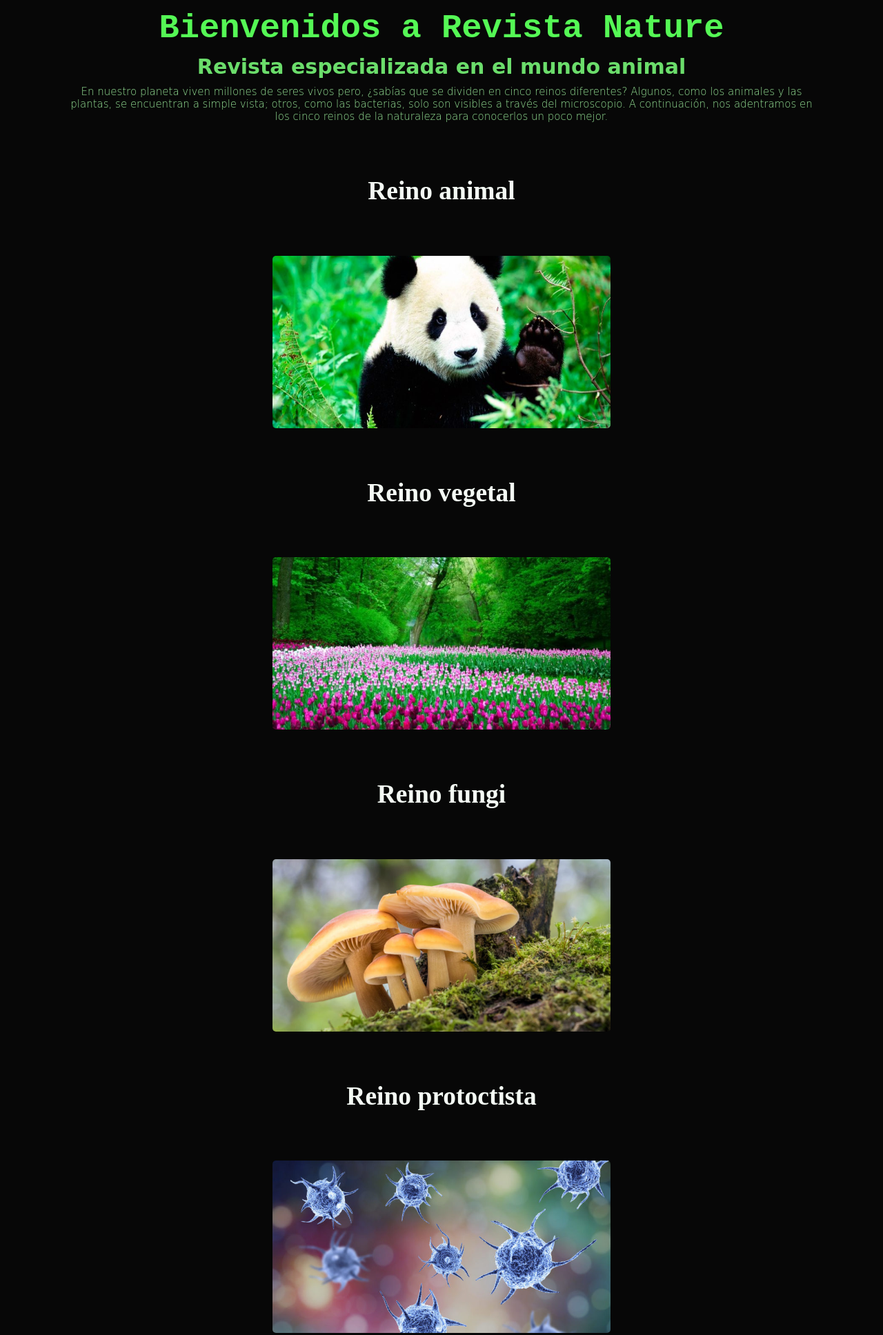
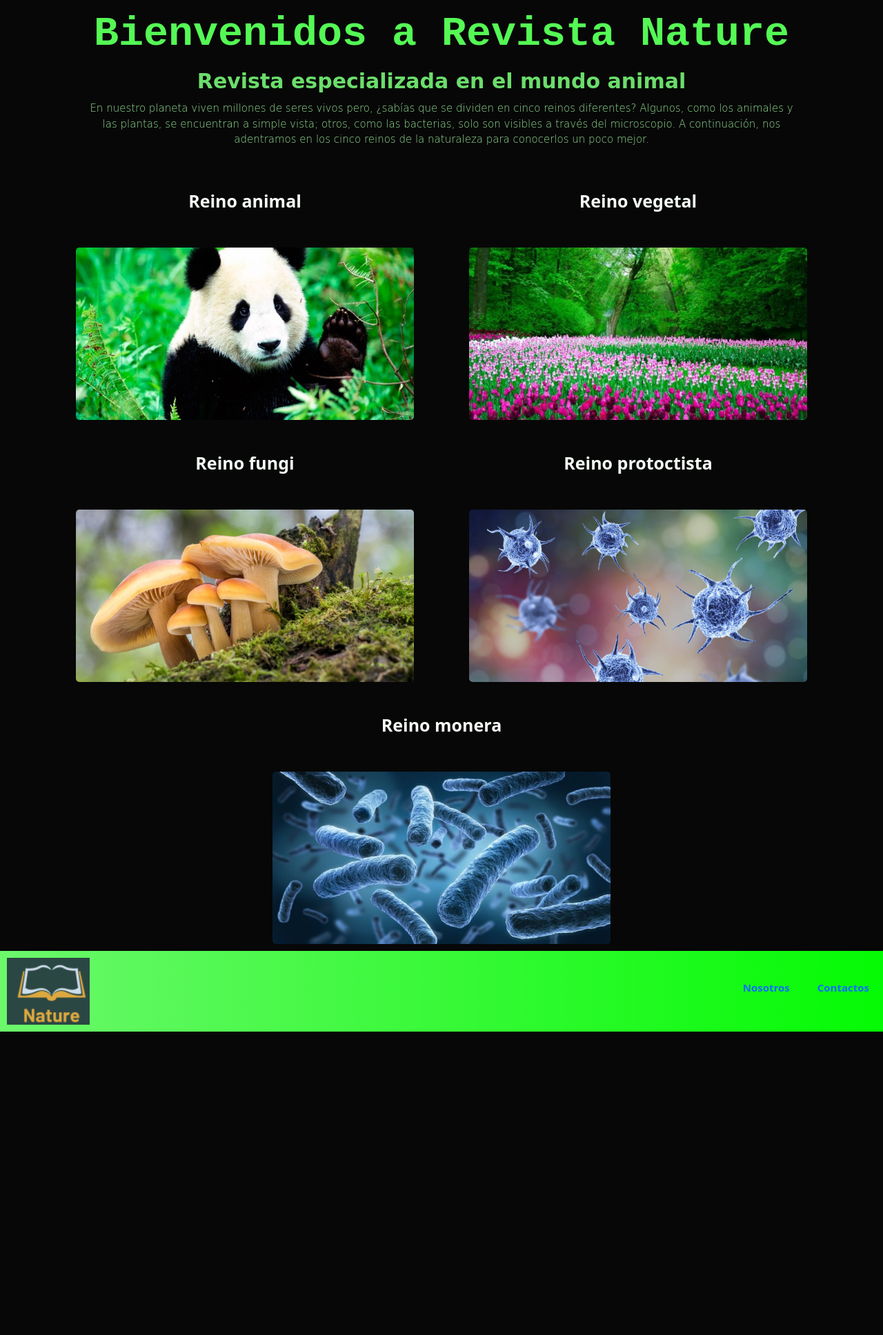
Before and after one commit to PellegrinoLucas/Nature-Pellegrino, a plain HTML site: page index.html in a window 1280 px wide. Shown: the part 108-2044 px from the top of the page at 69% size. After the commit the page ends 1604 px from the top, so only its background shows below. Drawn offline with nearby package versions, Linux system fonts and the light colour scheme; a web font is replaced by a local one.

Commit message:
entrega bootstrap

```diff
--- a/css/index.css
+++ b/css/index.css
@@ -28,10 +28,10 @@ a {
     text-decoration: none;
 }
 
-.container {
+/*.container {
     margin: 0 auto;
     max-width: 1200px;
-}
+}*/
 
 
 /* Inicio Body*/
@@ -132,10 +132,9 @@ p {
 
     line-height: 1,6;
     padding: 0.5rem 5rem;
-
 }
 
-.secciones__menu .secciones__menu__item {
+.secciones__item {
 
     font-weight:bold;
     color: rgb(244, 250, 244);
@@ -144,7 +143,7 @@ p {
     line-height: 5;
 }
 
-.secciones__menu .secciones__menu__img {
+.secciones__img {
 
     height: 250px;
     width: 490px;
@@ -152,6 +151,8 @@ p {
     display:flex;
     border-radius: 5px;
 }
+    /*Inicio reinos*/
+    /*Fin reinos*/
     /* Inicio Contacto*/
 #form {
     display: grid;
@@ -246,14 +247,9 @@ input:checked {
 
 }
 
-@media  (max-width: 490px){
+@media  (max-width: 650px){
     .main-header__nav {
         flex-direction: column;
-    }
-
-    .secciones__menu .secciones__menu__img{
-        height: 200px;
-        width: 400px;
     }
     #form {
         grid-template-columns: 200px;
@@ -262,9 +258,15 @@ input:checked {
         height: 480px;
         width: 320px;
 
+    }}
+
+    @media  (max-width: 800px){
+    .secciones__img{
+        height: 200px;
+        width: 400px;
     }
+}
 
-}
 /* Fin Responsive*/
 /* Inicio Animaciones*/
 @keyframes rotate {
--- a/index.html
+++ b/index.html
@@ -5,6 +5,7 @@
     <meta http-equiv="X-UA-Compatible" content="IE=edge">
     <meta name="viewport" content="width=device-width, initial-scale=1.0">
     <link rel="shortcut icon" href="./imagenes/logo.png" type="image/x-icon">
+    <link href="https://cdn.jsdelivr.net/npm/bootstrap@5.2.0/dist/css/bootstrap.min.css" rel="stylesheet" integrity="sha384-gH2yIJqKdNHPEq0n4Mqa/HGKIhSkIHeL5AyhkYV8i59U5AR6csBvApHHNl/vI1Bx" crossorigin="anonymous">
     <link href="https://unpkg.com/aos@2.3.1/dist/aos.css" rel="stylesheet">
     <link rel="stylesheet" href="./css/index.css">
     <link href="http://fonts.googleapis.com/css?family=Edu+TAS+Beginner" rel="stylesheet" type="text/css"/>
@@ -31,19 +32,27 @@
                 <h2 class="titulos__subtitulo">Revista especializada en el mundo animal</h2>
                 <p class="titulos__parrafo">En nuestro planeta viven millones de seres vivos pero, ¿sabías que se dividen en cinco reinos diferentes? Algunos, como los animales y las plantas, se encuentran a simple vista; otros, como las bacterias, solo son visibles a través del microscopio. A continuación, nos adentramos en los cinco reinos de la naturaleza para conocerlos un poco mejor.</p>
         </section>
-        <section id="secciones">
-            <ul class="secciones__menu">
-                <li class="secciones__menu__item">Reino animal</li>
-                <img class="secciones__menu__img" data-aos="flip-left" src="./imagenes/oso-panda.jpg" alt="Oso panda">
-                <li class="secciones__menu__item">Reino vegetal</li>
-                <img class="secciones__menu__img" data-aos="flip-up" src="./imagenes/plantas.jpg" alt="Flores">
-                <li class="secciones__menu__item">Reino fungi</li>
-                <img class="secciones__menu__img" data-aos="flip-left" src="./imagenes/hongo.jpg" alt="Hongos">
-                <li class="secciones__menu__item">Reino protoctista</li>
-                <img class="secciones__menu__img" data-aos="flip-up" src="./imagenes/reino-protista.jpg" alt="Protista">
-                <li class="secciones__menu__item">Reino monera</li>
-                <img class="secciones__menu__img" data-aos="flip-left" src="./imagenes/reino-monera.jpg" alt="Monera">
-            </ul>
+        <section id="secciones" class="row">
+                <article class="col-md-6">
+                <h3 class="secciones__item">Reino animal</h3>
+                <img class="img-circle secciones__img img-fluid" data-aos="flip-left" src="./imagenes/oso-panda.jpg" alt="Oso panda">
+                </article>
+                <article class="col-md-6">
+                <h3 class="secciones__item">Reino vegetal</h3>
+                <img class="secciones__img img-fluid" data-aos="flip-up" src="./imagenes/plantas.jpg" alt="Flores">
+                </article>
+                <article class="col-md-6">
+                <h3 class="secciones__item">Reino fungi</h3>
+                <img class="secciones__img img-fluid" data-aos="flip-left" src="./imagenes/hongo.jpg" alt="Hongos">
+                </article>
+                <article class="col-md-6">
+                <h3 class="secciones__item">Reino protoctista</h3>
+                <img class="secciones__img img-fluid" data-aos="flip-up" src="./imagenes/reino-protista.jpg" alt="Protista">
+                </article>
+                <article class="col-md-12 col align-self-center">
+                <h3 class="secciones__item">Reino monera</h3>
+                <img class="secciones__img img-fluid" data-aos="flip-left" src="./imagenes/reino-monera.jpg" alt="Monera">
+                </article>
         </section>
     </main>
     <footer class="footer">
@@ -53,9 +62,10 @@
             <li class="menu__item"> <a class="menu__link" href="./view/contacto.html">Contactos</a></li>
         </ul>
     </footer>
+    <script src="https://cdn.jsdelivr.net/npm/bootstrap@5.2.0/dist/js/bootstrap.bundle.min.js" integrity="sha384-A3rJD856KowSb7dwlZdYEkO39Gagi7vIsF0jrRAoQmDKKtQBHUuLZ9AsSv4jD4Xa" crossorigin="anonymous"></script>
     <script src="https://unpkg.com/aos@2.3.1/dist/aos.js"></script>
     <script>
         AOS.init();
-      </script>
+    </script>
 </body>
 </html>
```
Also changed, not shown: view/contacto.html (+28 -15 lines), view/galeria.html (+3 -0 lines), view/nosotros.html (+3 -1 lines), view/reinos.html (+5 -1 lines).
